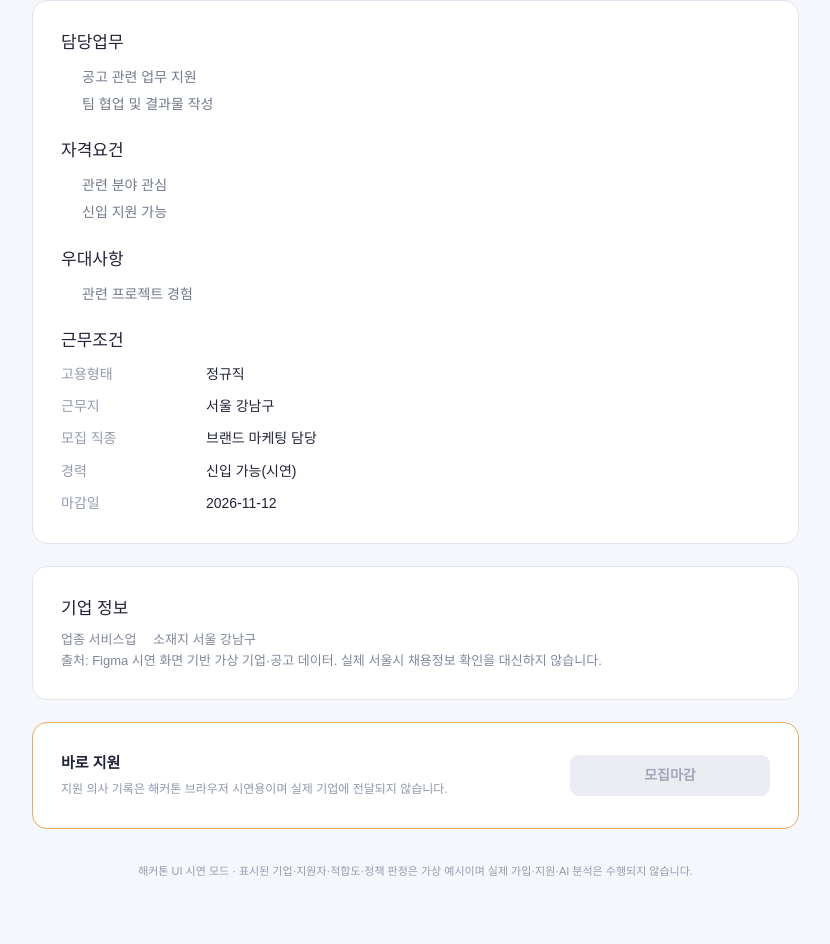
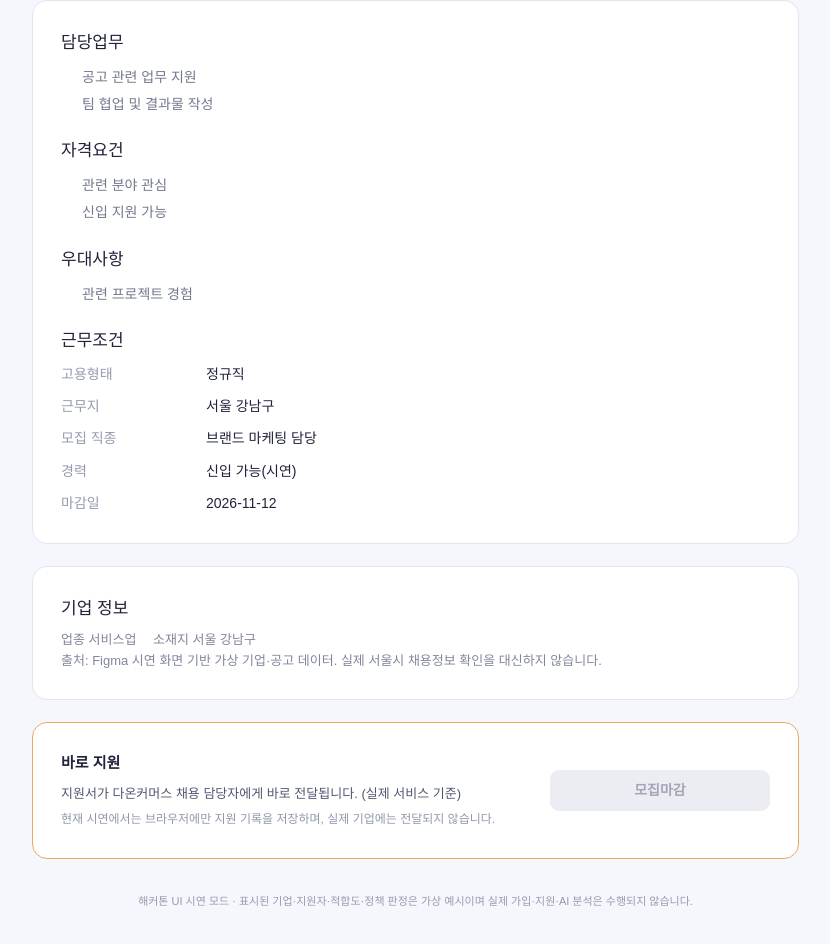
Before and after one commit to YeongHyeonHeo/ITDA, a Next.js app: page /preview/youth/jobs/brand-marketing in a window 1280 px wide. Shown: the part 711-1655 px from the top of the page, without its empty margins (217-1047 px from the left). Built offline with nearby package versions, Linux system fonts and the light colour scheme.

Commit message:
feat: add internal and external job application routes

```diff
--- a/src/app/globals.css
+++ b/src/app/globals.css
@@ -90,3 +90,17 @@
 .company-terms-placeholder p{margin:0 0 8px}
 .company-terms-placeholder p:last-child{margin-bottom:0}
 @media(max-width:520px){.company-signup-form .company-verify-row{grid-template-columns:minmax(0,1fr)}.company-signup-form .company-verify-row .btn{width:100%}.company-agreement-row{align-items:flex-start}}
+
+
+/* PRD v1.5 D-39: platform vs. external application (A3–A6). */
+.pill-route-internal{background:#fff3e1;color:#ad791e}
+.pill-route-external{background:#edeafb;color:#7052b7}
+.btn-external-apply{background:#fff;color:#7052b7;border-color:#8066d9;white-space:nowrap}
+.btn-external-apply:hover{background:#f8f5ff;filter:none}
+.apply-route-bar{align-items:center}
+.apply-route-copy{min-width:0;flex:1}
+.apply-route-copy .apply-route-message{margin:8px 0 4px;color:#50586f;font-size:13px;line-height:1.65;word-break:keep-all}
+.apply-route-copy .small-text{line-height:1.65;word-break:keep-all}
+.apply-route-actions{display:flex;flex-direction:column;gap:8px;align-items:stretch;min-width:220px;flex-shrink:0}
+.apply-route-actions>.btn{min-width:220px}
+@media(max-width:760px){.apply-route-actions{width:100%;min-width:0}.apply-route-actions>.btn{width:100%;min-width:0}}
--- a/src/features/jobitda/JobDetail.tsx
+++ b/src/features/jobitda/JobDetail.tsx
@@ -1,39 +1,144 @@
 "use client";
+
 import Link from "next/link";
-import {useParams} from "next/navigation";
-import {useEffect,useState} from "react";
+import { useParams } from "next/navigation";
+import { useEffect, useState } from "react";
 import SiteHeader from "@/components/SiteHeader";
 import JobitdaModal from "@/components/JobitdaModal";
 import ResumeRequiredModal from "@/components/ResumeRequiredModal";
 import DemoNotice from "@/components/DemoNotice";
-import {getJob,readDemoProfile,readDemoApplied,saveDemoApplied,jobDeadlineLabel,policyText,type DemoProfile,defaultProfile} from "@/lib/demo-data";
-import {routes} from "@/lib/jobitda-routes";
+import {
+  getJob, readDemoProfile, readDemoApplied, saveDemoApplied,
+  jobDeadlineLabel, policyText, type DemoProfile, defaultProfile,
+} from "@/lib/demo-data";
+import { getJobApplicationRoute } from "@/lib/job-application-route";
+import { routes } from "@/lib/jobitda-routes";
 
-type ModalKind="confirm"|"complete"|"resume"|null;
-export default function JobDetail(){
-  const params=useParams();const id=String(params.id);
-  const job=getJob(id);
-  const [profile,setProfile]=useState<DemoProfile>(defaultProfile);const [applied,setApplied]=useState(false);
-  const [modal,setModal]=useState<ModalKind>(null);
-  useEffect(()=>{queueMicrotask(()=>{setProfile(readDemoProfile());setApplied(readDemoApplied().includes(id));});},[id]);
-  if(!job)return <><SiteHeader role="youth"/><main className="page-shell narrow-shell"><div className="panel"><h1>공고를 찾을 수 없어요</h1><p>시연 데이터에 없는 공고입니다.</p><Link href={routes.youth} className="btn btn-orange">전체 공고 보기</Link></div></main></>;
-  const cannotApply=job.closed||applied;
-  // 시연 대상 공고는 모두 플랫폼 참여기업 공고로 취급합니다.
-  // 지원 가능 / 지원 완료 / 모집 마감 / 이력서 미등록(안내 팝업)의 네 상태를 사용합니다.
-  const buttonText=applied?"지원완료":job.closed?"모집마감":"지원하기";
-  function startApply(){if(cannotApply)return;if(!profile.resumeName){setModal("resume");return;}setModal("confirm");}
-  function finishApply(){const ids=readDemoApplied();if(!ids.includes(id))saveDemoApplied([...ids,id]);setApplied(true);setModal("complete");}
-  return <><SiteHeader role="youth" name={profile.name}/><main className="page-shell detail-shell"><Link className="back-link" href={routes.youth}>← 전체 공고로 돌아가기</Link>
-    <section className="panel detail-head"><div className="tags"><span className="pill pill-indigo">서울형 강소기업 (가상)</span>{profile.resumeName&&<span className="pill pill-indigo">AI 추천 예시</span>}{profile.resumeName&&<span className="pill pill-indigo">적합도 {job.score>=80?"높음":job.score>=60?"보통":"낮음"}</span>}</div><p className="company-name">{job.company}</p><h1>{job.title}</h1><p className="subtle">{job.category} · {job.employment} · {job.location} · {job.deadline?`${job.deadline} 마감 (${jobDeadlineLabel(job)})`:"상시 채용"}</p>
-      <div className="summary-line">이 공고 기준 예비진단 <span className={`pill ${job.status==="eligible"?"pill-orange":job.status==="needs_check"?"pill-warn":"pill-red"}`}>{policyText(job.status)}</span><span>연령·서울 거주·근무형태 예시</span></div>
-    </section>
-    {profile.resumeName?<section className="reason-box"><h2>왜 추천했나</h2><p>{job.reason}</p><h3>일치 역량</h3><div className="tags">{job.skills.map(x=><span className="tag" key={x}>{x}</span>)}</div><h3>추가 확인 항목</h3><div className="tags">{job.missing.map(x=><span className="tag tag-warn" key={x}>{x}</span>)}</div></section>:<section className="panel reason-locked"><h2>🔒 AI 추천 근거는 이력서 등록 후 제공돼요</h2><p>현재는 공고 정보만 확인할 수 있어요.</p><button className="btn btn-orange" onClick={()=>setModal("resume")}>이력서 등록 안내</button></section>}
-    <section className="panel detail-info"><h2>담당업무</h2><ul>{job.duties.map(t=><li key={t}>{t}</li>)}</ul><h2>자격요건</h2><ul>{job.requirements.map(t=><li key={t}>{t}</li>)}</ul><h2>우대사항</h2><ul>{job.preferred.map(t=><li key={t}>{t}</li>)}</ul><h2>근무조건</h2><dl className="detail-dl"><dt>고용형태</dt><dd>{job.employment}</dd><dt>근무지</dt><dd>{job.location}</dd><dt>모집 직종</dt><dd>{job.title}</dd><dt>경력</dt><dd>신입 가능(시연)</dd><dt>마감일</dt><dd>{job.deadline??"상시"}</dd></dl></section>
-    <section className="panel company-info"><h2>기업 정보</h2><p>업종 {job.industry}　 소재지 {job.location}</p><p className="small-text">출처: Figma 시연 화면 기반 가상 기업·공고 데이터. 실제 서울시 채용정보 확인을 대신하지 않습니다.</p></section>
-    <section className="panel apply-bar"><div><strong>바로 지원</strong><p className="small-text">지원 의사 기록은 해커톤 브라우저 시연용이며 실제 기업에 전달되지 않습니다.</p></div><button type="button" className={`btn ${cannotApply?"btn-disabled":"btn-orange"}`} disabled={cannotApply} onClick={startApply}>{buttonText}</button></section>
-    <DemoNotice/>
-    {modal==="confirm"&&<JobitdaModal title="지원하시겠습니까?" message={`${job.company} <${job.title}>에 지원합니다.\n지원 후에는 취소할 수 없습니다.\n※ 이 동작은 현재 브라우저의 가상 지원 기록만 남깁니다.`} primaryLabel="네" secondaryLabel="아니요" onClose={()=>setModal(null)} onPrimary={finishApply}/>}
-    {modal==="complete"&&<JobitdaModal title="지원이 완료되었어요" message="브라우저 시연용 지원 기록이 저장되었습니다. 실제 기업 접수는 이루어지지 않았습니다." onClose={()=>setModal(null)}/>}
-    {modal==="resume"&&<ResumeRequiredModal onClose={()=>setModal(null)}/>}
-  </main></>;
+type ModalKind = "confirm" | "complete" | "resume" | null;
+
+export default function JobDetail() {
+  const params = useParams();
+  const id = String(params.id);
+  const job = getJob(id);
+  const [profile, setProfile] = useState<DemoProfile>(defaultProfile);
+  const [applied, setApplied] = useState(false);
+  const [modal, setModal] = useState<ModalKind>(null);
+
+  useEffect(() => {
+    queueMicrotask(() => {
+      setProfile(readDemoProfile());
+      setApplied(readDemoApplied().includes(id));
+    });
+  }, [id]);
+
+  if (!job) {
+    return <>
+      <SiteHeader role="youth" />
+      <main className="page-shell narrow-shell">
+        <div className="panel">
+          <h1>공고를 찾을 수 없어요</h1>
+          <p>시연 데이터에 없는 공고입니다.</p>
+          <Link href={routes.youth} className="btn btn-orange">전체 공고 보기</Link>
+        </div>
+      </main>
+    </>;
+  }
+
+  const route = getJobApplicationRoute(job);
+  const internal = route.kind === "internal";
+  const cannotApply = job.closed || applied;
+  const buttonText = applied ? "지원완료" : job.closed ? "모집마감" : "JOB잇다로 지원하기";
+
+  function startApply() {
+    if (!internal || cannotApply) return;
+    if (!profile.resumeName) { setModal("resume"); return; }
+    setModal("confirm");
+  }
+  function finishApply() {
+    const ids = readDemoApplied();
+    if (!ids.includes(id)) saveDemoApplied([...ids, id]);
+    setApplied(true);
+    setModal("complete");
+  }
+
+  return <>
+    <SiteHeader role="youth" name={profile.name} />
+    <main className="page-shell detail-shell">
+      <Link className="back-link" href={routes.youth}>← 전체 공고로 돌아가기</Link>
+      <section className="panel detail-head">
+        <div className="tags">
+          <span className="pill pill-indigo">서울형 강소기업 (가상)</span>
+          <span className={`pill ${internal ? "pill-route-internal" : "pill-route-external"}`}>{route.label}</span>
+          {profile.resumeName && <span className="pill pill-indigo">AI 추천 예시</span>}
+          {profile.resumeName && <span className="pill pill-indigo">적합도 {job.score >= 80 ? "높음" : job.score >= 60 ? "보통" : "낮음"}</span>}
+        </div>
+        <p className="company-name">{job.company}</p>
+        <h1>{job.title}</h1>
+        <p className="subtle">{job.category} · {job.employment} · {job.location} · {job.deadline ? `${job.deadline} 마감 (${jobDeadlineLabel(job)})` : "상시 채용"}</p>
+        <div className="summary-line">
+          이 공고 기준 예비진단
+          <span className={`pill ${job.status === "eligible" ? "pill-orange" : job.status === "needs_check" ? "pill-warn" : "pill-red"}`}>{policyText(job.status)}</span>
+          <span>연령·서울 거주·근무형태 예시</span>
+        </div>
+      </section>
+
+      {profile.resumeName ? <section className="reason-box">
+        <h2>왜 추천했나</h2><p>{job.reason}</p>
+        <h3>일치 역량</h3><div className="tags">{job.skills.map(x => <span className="tag" key={x}>{x}</span>)}</div>
+        <h3>추가 확인 항목</h3><div className="tags">{job.missing.map(x => <span className="tag tag-warn" key={x}>{x}</span>)}</div>
+      </section> : <section className="panel reason-locked">
+        <h2>🔒 AI 추천 근거는 이력서 등록 후 제공돼요</h2>
+        <p>현재는 공고 정보만 확인할 수 있어요.</p>
+        <button className="btn btn-orange" onClick={() => setModal("resume")}>이력서 등록 안내</button>
+      </section>}
+
+      <section className="panel detail-info">
+        <h2>담당업무</h2><ul>{job.duties.map(t => <li key={t}>{t}</li>)}</ul>
+        <h2>자격요건</h2><ul>{job.requirements.map(t => <li key={t}>{t}</li>)}</ul>
+        <h2>우대사항</h2><ul>{job.preferred.map(t => <li key={t}>{t}</li>)}</ul>
+        <h2>근무조건</h2>
+        <dl className="detail-dl">
+          <dt>고용형태</dt><dd>{job.employment}</dd>
+          <dt>근무지</dt><dd>{job.location}</dd>
+          <dt>모집 직종</dt><dd>{job.title}</dd>
+          <dt>경력</dt><dd>신입 가능(시연)</dd>
+          <dt>마감일</dt><dd>{job.deadline ?? "상시"}</dd>
+        </dl>
+      </section>
+      <section className="panel company-info">
+        <h2>기업 정보</h2>
+        <p>업종 {job.industry}　 소재지 {job.location}</p>
+        <p className="small-text">출처: Figma 시연 화면 기반 가상 기업·공고 데이터. 실제 서울시 채용정보 확인을 대신하지 않습니다.</p>
+      </section>
+
+      <section className="panel apply-bar apply-route-bar">
+        <div className="apply-route-copy">
+          <strong>바로 지원</strong>
+          {internal ? <>
+            <p className="apply-route-message">지원서가 {job.company} 채용 담당자에게 바로 전달됩니다. (실제 서비스 기준)</p>
+            <p className="small-text">현재 시연에서는 브라우저에만 지원 기록을 저장하며, 실제 기업에는 전달되지 않습니다.</p>
+          </> : route.kind === "external" ? <>
+            <p className="apply-route-message">이 기업은 아직 JOB잇다로 지원서를 받지 않습니다. {route.provider} 공고에서 지원해 주세요.</p>
+            <p className="small-text">외부 채용사이트가 새 탭으로 열려요. 실제 접수는 외부 사이트에서 진행됩니다.</p>
+          </> : <>
+            <p className="apply-route-message">이 기업은 아직 JOB잇다로 지원서를 받지 않습니다.</p>
+            <p className="small-text">{route.provider ? `${route.provider} 공고의 실제 지원 링크가 확인되지 않았습니다.` : "외부 지원 사이트와 공고 링크가 확인되지 않았습니다."} 지원 경로 확인 필요</p>
+          </>}
+        </div>
+        <div className="apply-route-actions">
+          {internal ? (
+            <button type="button" className={`btn ${cannotApply ? "btn-disabled" : "btn-orange"}`} disabled={cannotApply} onClick={startApply}>{buttonText}</button>
+          ) : <>
+            <button className="btn btn-disabled" disabled type="button">JOB잇다 지원 불가</button>
+            {route.kind === "external" && !job.closed ? <a className="btn btn-external-apply" href={route.url} target="_blank" rel="noopener noreferrer" aria-label={`${route.provider}에서 지원하기 (새 탭)`}>{route.provider}에서 지원하기 ↗</a>
+              : <button type="button" className="btn btn-disabled" disabled>{job.closed ? "모집마감" : "지원 경로 확인 필요"}</button>}
+          </>}
+        </div>
+      </section>
+      <DemoNotice />
+      {modal === "confirm" && <JobitdaModal title="지원하시겠습니까?" message={`${job.company} <${job.title}>에 지원합니다.\n지원 후에는 취소할 수 없습니다.\n※ 이 동작은 현재 브라우저의 가상 지원 기록만 남깁니다.`} primaryLabel="네" secondaryLabel="아니요" onClose={() => setModal(null)} onPrimary={finishApply} />}
+      {modal === "complete" && <JobitdaModal title="지원이 완료되었어요" message="브라우저 시연용 지원 기록이 저장되었습니다. 실제 기업 접수는 이루어지지 않았습니다." onClose={() => setModal(null)} />}
+      {modal === "resume" && <ResumeRequiredModal onClose={() => setModal(null)} />}
+    </main>
+  </>;
 }
--- a/src/lib/demo-data.ts
+++ b/src/lib/demo-data.ts
@@ -4,10 +4,13 @@
  * 업무 API는 개발팀이 src/contracts/api.ts 에 정의했으며 아직 연결하지 않았습니다.
  */
 export type PolicyStatus = "eligible" | "needs_check" | "ineligible";
+export type ExternalSite = "사람인" | "잡코리아" | "외부";
 export type DemoJob = {
   id: string; company: string; title: string; category: string; location: string;
   employment: string; deadline: string | null; score: number;
   status: PolicyStatus; participating: boolean; closed: boolean;
+  /** D-39: null when no verified external provider or URL exists (no invented links). */
+  externalSite: ExternalSite | null; externalUrl: string | null;
   reason: string; skills: string[]; missing: string[];
   duties: string[]; requirements: string[]; preferred: string[];
   industry: string; postedAt: string;
@@ -48,7 +51,7 @@ const detail = {
 };
 const mock = (fields: Partial<DemoJob> & Pick<DemoJob, "id" | "company" | "title" | "category" | "location" | "score">): DemoJob => ({
   employment: "정규직", deadline: "2026-12-10", status: "eligible", participating: true,
-  closed: false, ...detail, ...fields,
+  closed: false, externalSite: null, externalUrl: null, ...detail, ...fields,
 });
 export const jobs: DemoJob[] = [
   mock({id:"marketing-content",company:"가온마케팅랩",title:"콘텐츠 마케터 (신입)",category:"마케팅·홍보",location:"서울 마포구",score:93,participating:true,deadline:"2026-12-01",
@@ -57,7 +60,7 @@ export const jobs: DemoJob[] = [
     duties:["자사 브랜드 인스타그램·블로그 콘텐츠 기획 및 제작","카드뉴스·숏폼 영상 기획, 외주 디자이너와 협업","월간 콘텐츠 성과 리포트 작성"],
     requirements:["학력 무관, 신입 지원 가능","SNS 채널 운영 경험이 있는 분","기본 문서 작성 및 엑셀 활용 가능자"],
     preferred:["메타·네이버 등 광고 플랫폼 집행 경험","마케팅·광고홍보 관련 전공자"],industry:"광고·마케팅 대행업"}),
-  mock({id:"marketing-performance",company:"누리데이터",title:"마케팅 성과 분석 보조",category:"마케팅·홍보",location:"서울 성동구",score:88,deadline:"2026-11-26",reason:"엑셀·구글 애널리틱스로 캠페인 성과를 정리한 프로젝트가 성과 분석 업무와 맞음.",skills:["엑셀","데이터 분석","SNS 운영"],missing:["GA4 실무"],duties:["마케팅 데이터 정리","성과 리포트 작성"]}),
+  mock({id:"marketing-performance",company:"누리데이터",title:"마케팅 성과 분석 보조",category:"마케팅·홍보",location:"서울 성동구",score:88,participating:false,externalSite:"사람인",deadline:"2026-11-26",reason:"엑셀·구글 애널리틱스로 캠페인 성과를 정리한 프로젝트가 성과 분석 업무와 맞음.",skills:["엑셀","데이터 분석","SNS 운영"],missing:["GA4 실무"],duties:["마케팅 데이터 정리","성과 리포트 작성"]}),
   mock({id:"online-md",company:"한빛리테일",title:"온라인 MD (신입)",category:"상품기획·MD",location:"서울 구로구",score:82,closed:true,deadline:"2026-11-15",employment:"계약직 후 정규직 전환",status:"needs_check",duties:["상품 등록 및 운영","상세페이지 기획"]}),
   mock({id:"brand-marketing",company:"다온커머스",title:"브랜드 마케팅 담당",category:"마케팅·홍보",location:"서울 강남구",score:74,closed:true,deadline:"2026-11-12"}),
   mock({id:"customer-success",company:"서울솔루션",title:"고객 성공 매니저",category:"영업·고객관리",location:"서울 금천구",score:68,deadline:"2026-12-05"}),
@@ -65,14 +68,14 @@ export const jobs: DemoJob[] = [
   mock({id:"production",company:"정밀기업",title:"생산관리 엔지니어",category:"생산·품질",location:"서울 구로구",score:34,closed:true,deadline:"2026-11-08"}),
   mock({id:"data-analyst",company:"모아데이터",title:"데이터 분석 어시스턴트",category:"IT개발·데이터",location:"서울 성북구",score:67,deadline:"2026-12-02"}),
   mock({id:"design-assistant",company:"온디자인",title:"브랜드 디자이너",category:"디자인",location:"서울 종로구",score:62,deadline:"2026-12-03"}),
-  mock({id:"video-content",company:"브릿지미디어",title:"영상 콘텐츠 기획자",category:"미디어·콘텐츠",location:"서울 용산구",score:61,deadline:"2026-11-29"}),
+  mock({id:"video-content",company:"브릿지미디어",title:"영상 콘텐츠 기획자",category:"미디어·콘텐츠",location:"서울 용산구",score:61,participating:false,externalSite:"잡코리아",deadline:"2026-11-29"}),
   mock({id:"hr-assistant",company:"이음인사",title:"인사 운영 보조",category:"경영·기획·인사",location:"서울 중구",score:57,deadline:"2026-12-07"}),
   mock({id:"finance",company:"한결재무",title:"회계 보조",category:"회계·재무",location:"서울 강동구",score:54,deadline:"2026-12-08"}),
   mock({id:"quality",company:"스마트제작",title:"품질관리 실무자",category:"생산·품질",location:"서울 구로구",score:51,deadline:"2026-12-09"}),
   mock({id:"research",company:"네오연구소",title:"연구개발 지원",category:"연구개발·설계",location:"서울 강서구",score:49,deadline:"2026-12-11"}),
   mock({id:"logistics",company:"바른물류",title:"물류 운영 담당",category:"구매·물류·무역",location:"서울 송파구",score:47,deadline:"2026-12-13"}),
   mock({id:"medical",company:"바이오케어",title:"의료기기 시험 보조",category:"의료·보건",location:"서울 성동구",score:44,deadline:"2026-12-14"}),
-  mock({id:"education",company:"배움플러스",title:"교육 콘텐츠 운영",category:"교육",location:"서울 마포구",score:41,deadline:"2026-12-15"}),
+  mock({id:"education",company:"배움플러스",title:"교육 콘텐츠 운영",category:"교육",location:"서울 마포구",score:41,participating:false,deadline:"2026-12-15"}),
   mock({id:"trade",company:"한길무역",title:"무역 사무 지원",category:"구매·물류·무역",location:"서울 양천구",score:38,deadline:"2026-12-16"}),
 ];
 export function getJob(id:string):DemoJob | undefined { return jobs.find(job=>job.id===id); }
--- /dev/null
+++ b/src/lib/job-application-route.ts
@@ -0,0 +1,35 @@
+/**
+ * PRD v1.5 D-39: A job's application method is not its subsidy eligibility.
+ * Verified real external job links must come from the backend. Do not generate links.
+ */
+import type { DemoJob, ExternalSite } from "@/lib/demo-data";
+
+export type JobApplicationRoute =
+  | { kind: "internal"; label: "JOB잇다 지원" }
+  | { kind: "external"; provider: ExternalSite; url: string; label: string }
+  | { kind: "unavailable"; provider: ExternalSite | null; label: string };
+
+/** Reject non-HTTPS / javascript: links, credentials, and mismatched named providers. */
+export function verifiedExternalApplyUrl(url: string | null, provider: ExternalSite): string | null {
+  if (!url) return null;
+  try {
+    const parsed = new URL(url);
+    if (parsed.protocol !== "https:" || parsed.username || parsed.password) return null;
+    const host = parsed.hostname.toLowerCase();
+    if (host === "localhost" || host.endsWith(".localhost") || /^(127|10|192\.168)\./.test(host)) return null;
+    if (provider === "사람인" && !(host === "saramin.co.kr" || host.endsWith(".saramin.co.kr"))) return null;
+    if (provider === "잡코리아" && !(host === "jobkorea.co.kr" || host.endsWith(".jobkorea.co.kr"))) return null;
+    return parsed.href;
+  } catch { return null; }
+}
+
+export function getJobApplicationRoute(job: DemoJob): JobApplicationRoute {
+  if (job.participating) return { kind: "internal", label: "JOB잇다 지원" };
+  const provider = job.externalSite;
+  if (provider) {
+    const url = verifiedExternalApplyUrl(job.externalUrl, provider);
+    if (url) return { kind: "external", provider, url, label: `${provider} 지원` };
+    return { kind: "unavailable", provider, label: `${provider} 지원 · 링크 확인 필요` };
+  }
+  return { kind: "unavailable", provider: null, label: "지원 경로 확인 필요" };
+}
```
Also changed, not shown: src/features/jobitda/YouthHome.tsx (+5 -3 lines).
